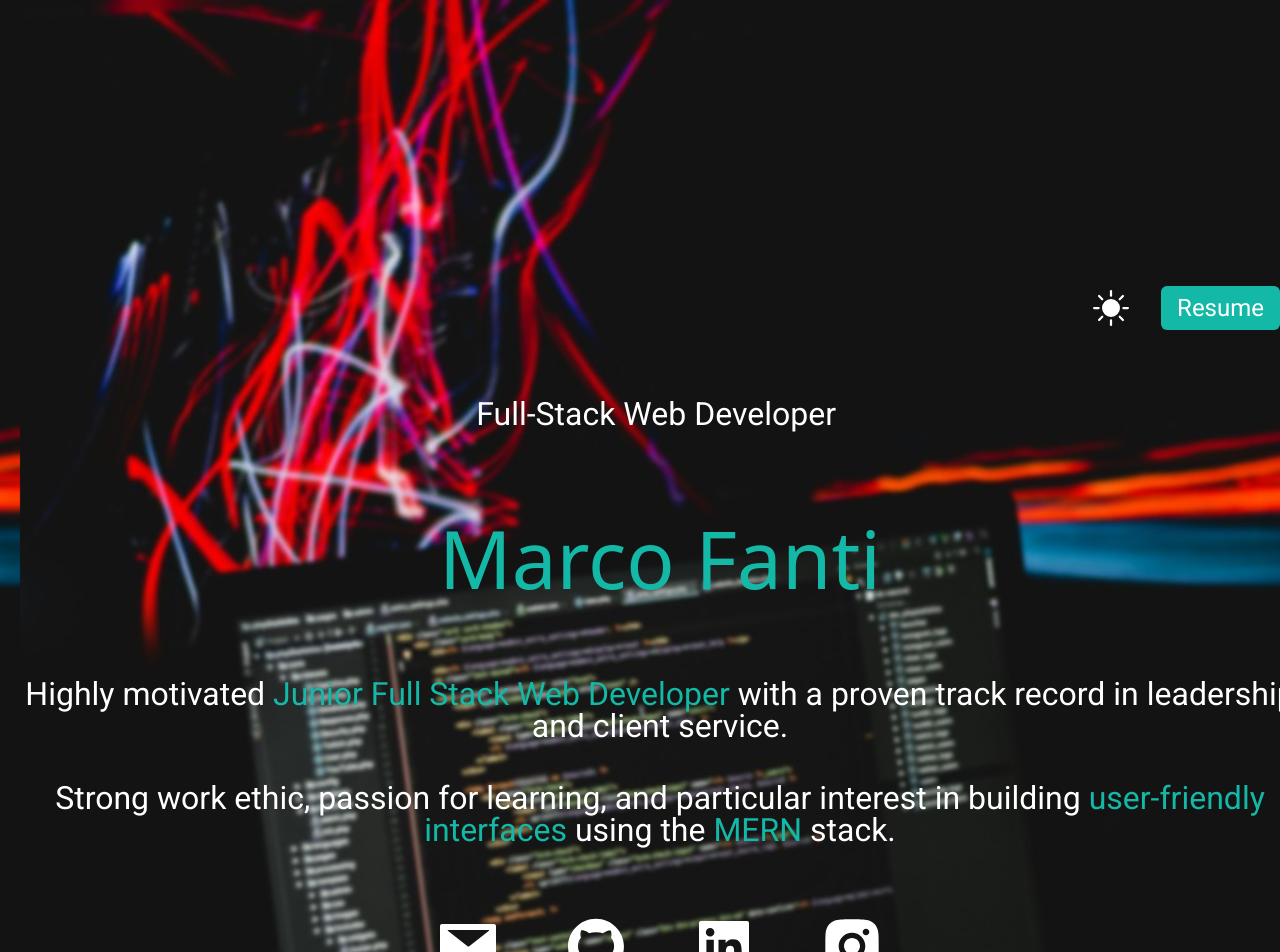
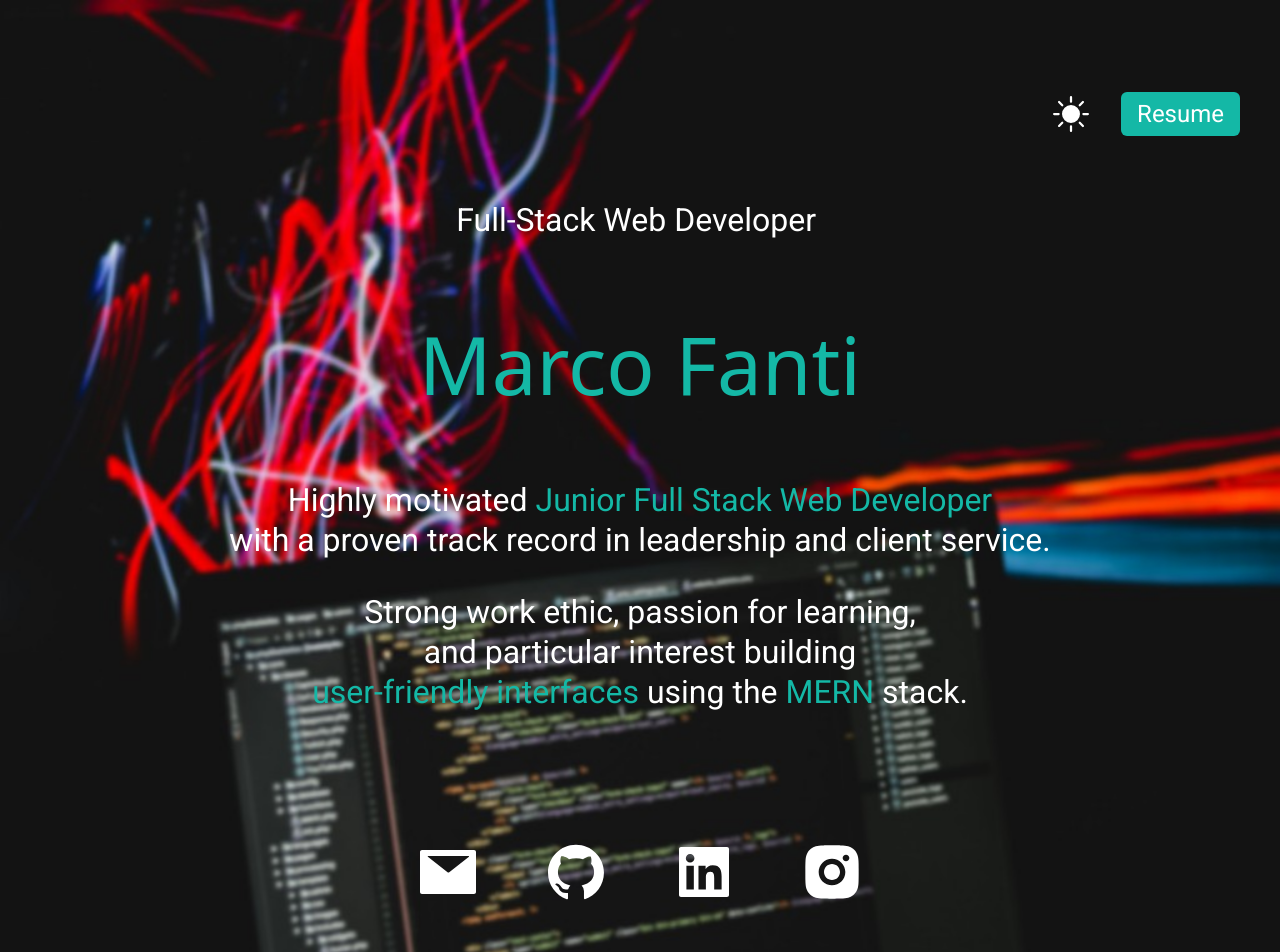
Before and after one commit to nanofanti/portfolio, a React (Vite) app: page / in a window 1280 px wide. Shown: the top 952 px of the page. Built offline with nearby package versions, Linux system fonts and the light colour scheme.

Commit message:
fixed animations

```diff
--- a/src/components/Header.jsx
+++ b/src/components/Header.jsx
@@ -10,7 +10,7 @@ function Header() {
   const { darkMode, setDarkMode } = useContext(ThemeContext);
   return (
     <div className="absolute bg-white dark:bg-black">
-      <div className="h-[80rem] sm:h-[80rem] relative flex flex-col item-center justify-center bg-fixed bg-parallax1 bg-cover">
+      <div className="h-[60rem] w-screen sm:h-[80rem] relative flex flex-col pt-[6rem] bg-fixed bg-parallax1 bg-cover">
         <div
           className="pb-16 bg-transparent z-40"
           data-aos="fade-left"
@@ -89,16 +89,20 @@ function Header() {
             {" "}
             Junior Full Stack Web Developer
           </span>{" "}
+          <p className="mt-2">
             with a proven track record in leadership and client service.
+          </p>
         </p>
         <p
           data-aos="fade-up"
-          data-aos-delay="1400"
+          data-aos-delay="1200"
           className="text-[2rem] font-roboto pb-14 leading-8 text-center text-white"
         >
           <p>
-            Strong work ethic, passion for learning, and particular interest in
-            building{" "}
+            Strong work ethic, passion for learning,{" "}
+            <p className="mt-2">and particular interest building </p>
+            <p className="mt-2">
+              {" "}
               <span className="text-orange-400 font-roboto hover:font-bold dark:text-teal-500">
                 user-friendly interfaces{" "}
               </span>
@@ -109,50 +113,38 @@ function Header() {
               stack.
             </p>
           </p>
-        <div className="text-5xl flex justify-center gap-16 py-3">
+        </p>
+        <div
+          className="text-5xl flex justify-center gap-16 py-3 mt-[4rem]"
+          data-aos="fade-up"
+        >
           <a
             href="mailto:fanti.marco8@gmail.com"
             target="_blank"
             className="hover:-translate-y-2 transform transition"
           >
-            <AiFillMail
-              className="text-white text-[4rem]  hover:text-orange-400 dark:hover:text-teal-500 "
-              data-aos="fade-right"
-              data-aos-delay="1800"
-            />
+            <AiFillMail className="text-white text-[4rem]  hover:text-orange-400 dark:hover:text-teal-500 " />
           </a>
           <a
             href="https://github.com/nanofanti"
             target="_blank"
             className="hover:-translate-y-2 transform transition"
           >
-            <AiFillGithub
-              className="text-white text-[4rem] hover:text-orange-400 dark:hover:text-teal-500 "
-              data-aos="fade-up"
-              data-aos-delay="1800"
-            />
+            <AiFillGithub className="text-white text-[4rem] hover:text-orange-400 dark:hover:text-teal-500 " />
           </a>
           <a
             href="https://www.linkedin.com/in/marcofanti/"
             target="_blank"
             className="hover:-translate-y-2 transform transition"
           >
-            <AiFillLinkedin
-              className="text-white text-[4rem] hover:text-orange-400 dark:hover:text-teal-500 "
-              data-aos="fade-up"
-              data-aos-delay="1800"
-            />
+            <AiFillLinkedin className="text-white text-[4rem] hover:text-orange-400 dark:hover:text-teal-500 " />
           </a>
           <a
             href="https://www.instagram.com/nanofanti?igsh=MTcxNnN5Y24zd2l6Mg=="
             target="_blank"
             className="hover:-translate-y-2 transform transition"
           >
-            <RiInstagramFill
-              className="text-white text-[4rem]  hover:text-orange-400 dark:hover:text-teal-500 "
-              data-aos="fade-left"
-              data-aos-delay="1800"
-            />
+            <RiInstagramFill className="text-white text-[4rem]  hover:text-orange-400 dark:hover:text-teal-500 " />
           </a>
         </div>
       </div>
--- a/src/components/Skills.jsx
+++ b/src/components/Skills.jsx
@@ -36,12 +36,15 @@ function Skills() {
             data-aos="fade-up"
             data-aos-delay="800"
           >
-            Quick learner with a passion for staying current with
-            <span className="text-orange-400 hover:font-bold dark:text-teal-500">
-              {" "}
-              emerging technologies{" "}
-            </span>
-            and best practices.
+            Quick learner with a passion for staying current{" "}
+            <p className="mt-2">
+              <span className="text-orange-400 hover:font-bold dark:text-teal-500">
+                {" "}
+                emerging technologies{" "}
+              </span>
+              and best practices.
+            </p>
+            with
           </p>
         </div>
         <div className="m-3 flex justify-center pb-8 gap-10">
--- a/src/components/WorksAndProjects.jsx
+++ b/src/components/WorksAndProjects.jsx
@@ -3,7 +3,7 @@ import Footer from "./Footer";
 function WorksAndProjects() {
   return (
     <div className="dark:bg-black pt-[20rem] h-[170rem]">
-      <div className=" pb-[10rem]" data-aos="fade-up">
+      <div className=" pb-[10rem] mb-[5rem]" data-aos="fade-up">
         <h3 className="text-[5rem] roboto text-center py-5 text-orange-400 dark:text-teal-500 font-medium">
           Works & ...Projects
         </h3>
```
Lines whose indentation alone changed are shown as unchanged.
